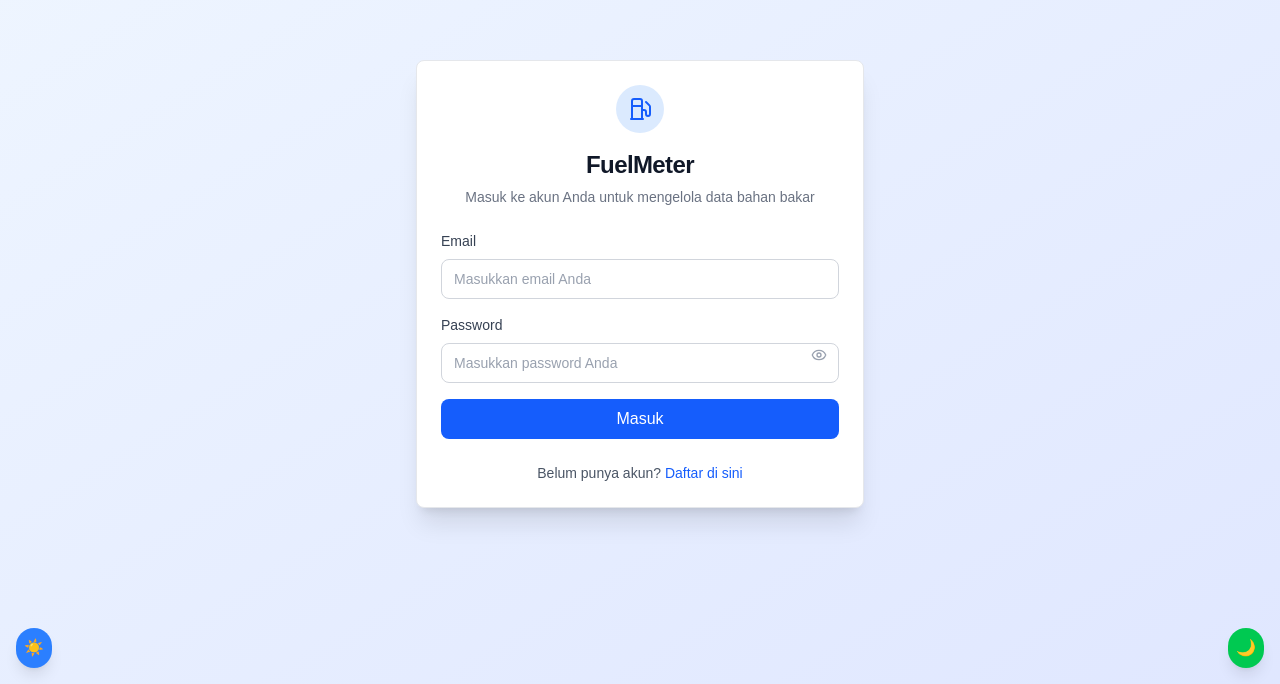
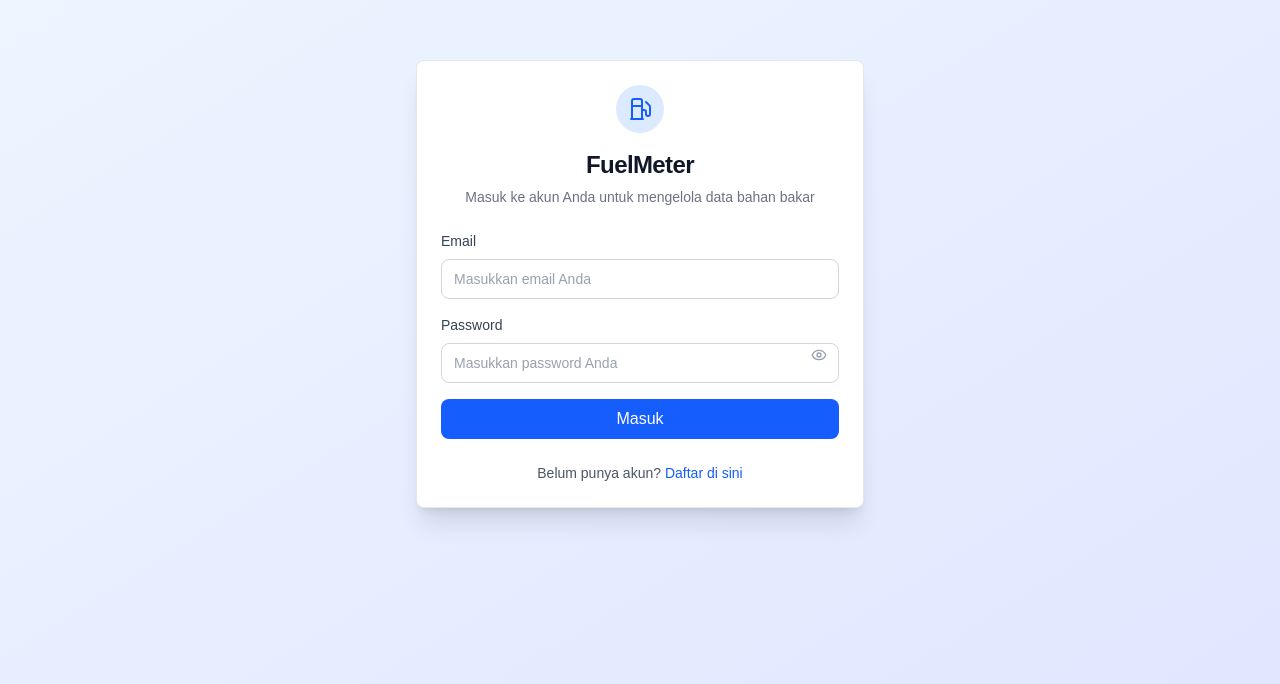
Before and after one commit to TheFahmi/fuelmeter, a Next.js app: page /login in a window 1280 px wide. Shown: the part 116-800 px from the top of the page. Built offline with nearby package versions, Linux system fonts and the light colour scheme; no server answers.

Commit message:
fix: remove debug components and clean up imports

```diff
--- a/src/app/layout.tsx
+++ b/src/app/layout.tsx
@@ -2,7 +2,6 @@ import type { Metadata } from "next";
 import { Geist, Geist_Mono } from "next/font/google";
 import "./globals.css";
 import { ThemeProvider } from "@/contexts/theme-context";
-import { ThemeDebugWrapper } from "@/components/ui/theme-debug-wrapper";
 
 const geistSans = Geist({
   variable: "--font-geist-sans",
@@ -31,7 +30,6 @@ export default function RootLayout({
       >
         <ThemeProvider>
           {children}
-          <ThemeDebugWrapper />
         </ThemeProvider>
       </body>
     </html>
--- a/src/components/ui/menu.tsx
+++ b/src/components/ui/menu.tsx
@@ -1,7 +1,7 @@
 'use client'
 
 import { useState } from 'react'
-import { Menu as MenuIcon, X, Home, Plus, BarChart3, Settings, LogOut, Sun, Moon } from 'lucide-react'
+import { Menu as MenuIcon, X, Home, Plus, BarChart3, LogOut, Sun, Moon } from 'lucide-react'
 import Link from 'next/link'
 import { useRouter } from 'next/navigation'
 import { createClient } from '@/lib/supabase'
```
